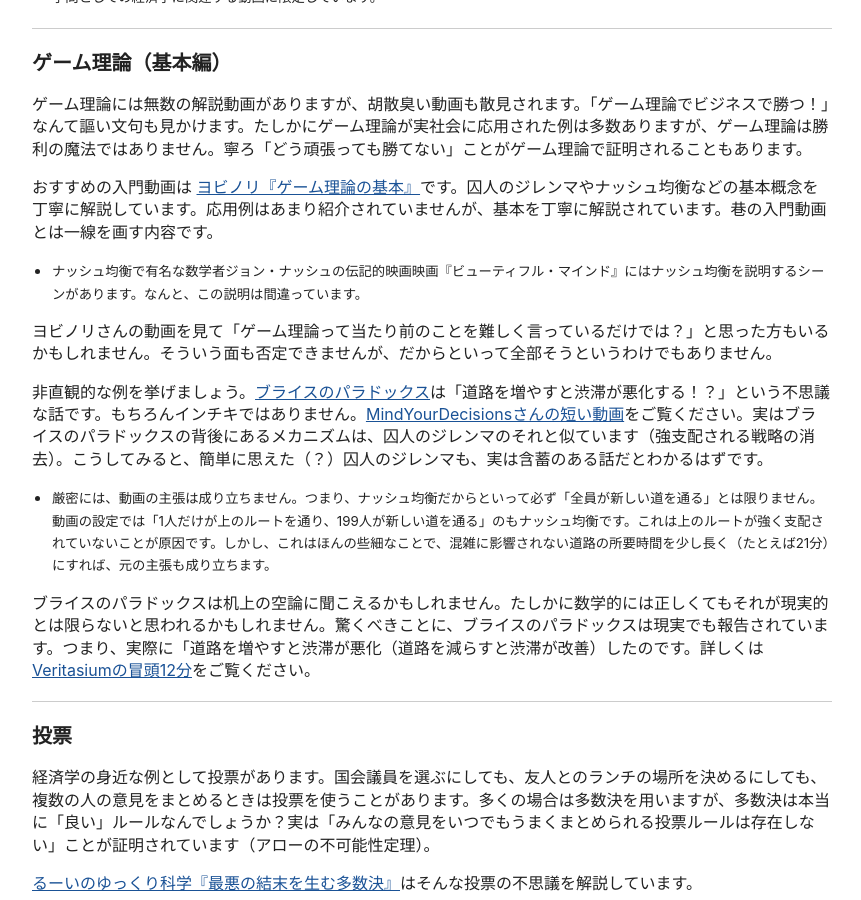
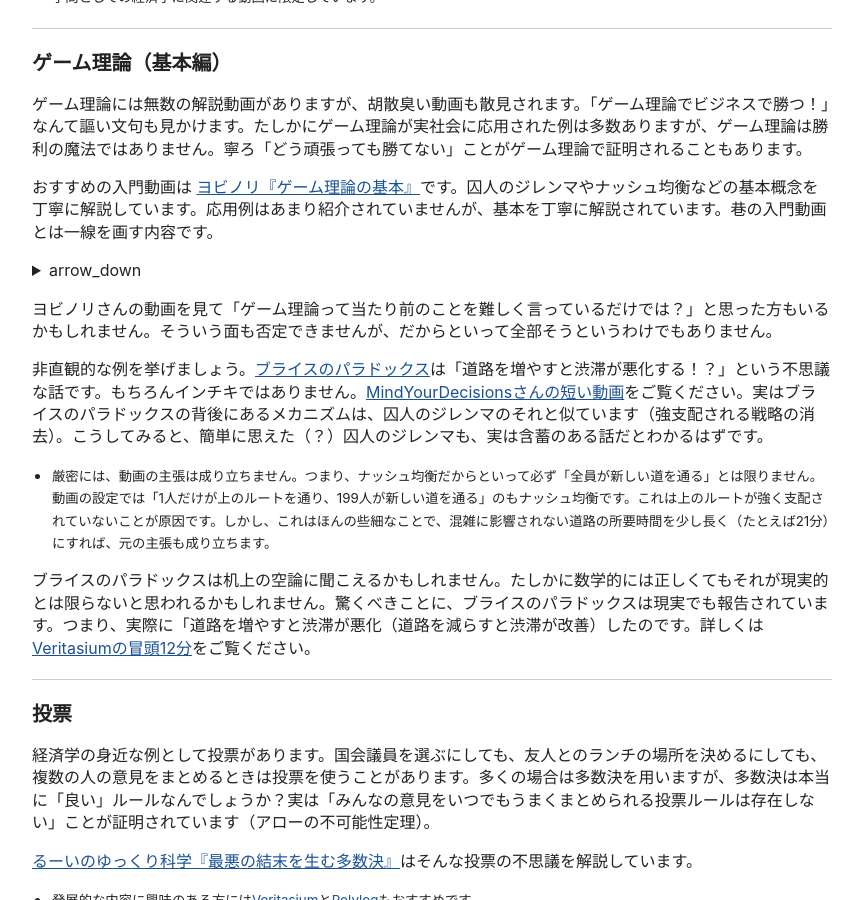
Before and after one commit to tetsuyahoshino137/tetsuyahoshino137.github.io, a Jekyll site: the page built from posts/youtube.md, in a window 1280 px wide and 900 px high, scrolled down 478 px. Shown: the whole window, without its empty margins (208-1069 px from the left). Built offline with Jekyll 4.4.1, drawn with Linux system fonts in a browser that asks for light colours.

Commit message:
Update youtube.md

```diff
--- a/posts/youtube.md
+++ b/posts/youtube.md
@@ -38,8 +38,11 @@ YouTubeには、経済に関連する動画は数多く投稿されています
 
 おすすめの入門動画は
 [ヨビノリ『ゲーム理論の基本』](https://youtu.be/-UulHZPFo2M)です。囚人のジレンマやナッシュ均衡などの基本概念を丁寧に解説しています。応用例はあまり紹介されていませんが、基本を丁寧に解説されています。巷の入門動画とは一線を画す内容です。
+<details>
+  <summary>arrow_down</summary>
 
-- <small>ナッシュ均衡で有名な数学者ジョン・ナッシュの伝記的映画映画『ビューティフル・マインド』にはナッシュ均衡を説明するシーンがあります。なんと、この説明は間違っています。</small>
+  - <small>ナッシュ均衡で有名な数学者ジョン・ナッシュの伝記的映画映画『ビューティフル・マインド』にはナッシュ均衡を説明するシーンがあります。なんと、この説明は間違っています。</small>
+</details>
 
 ヨビノリさんの動画を見て「ゲーム理論って当たり前のことを難しく言っているだけでは？」と思った方もいるかもしれません。そういう面も否定できませんが、だからといって全部そうというわけでもありません。
 
```
